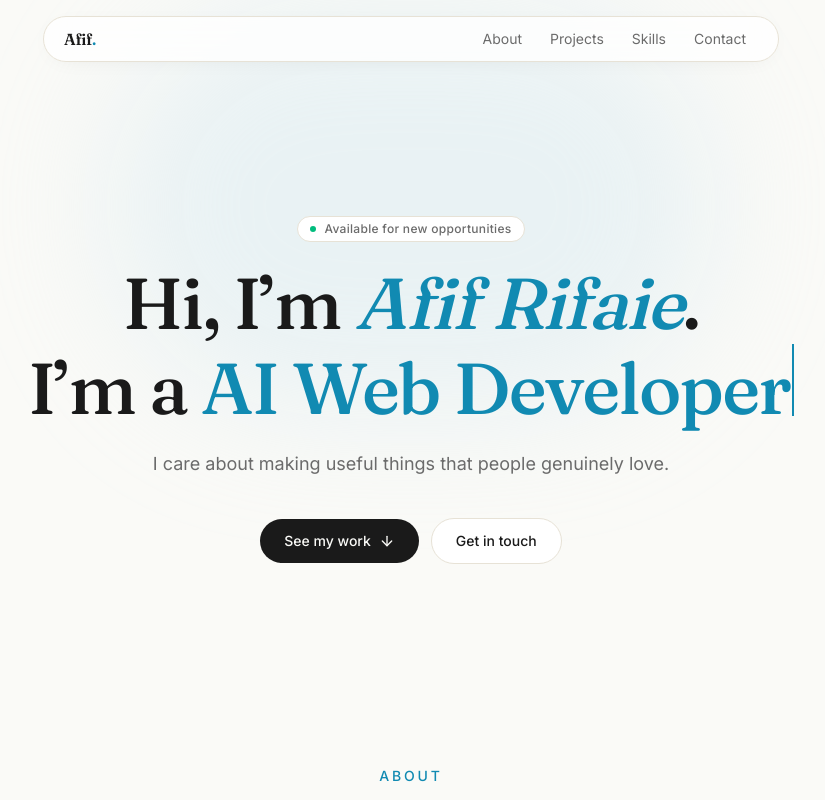
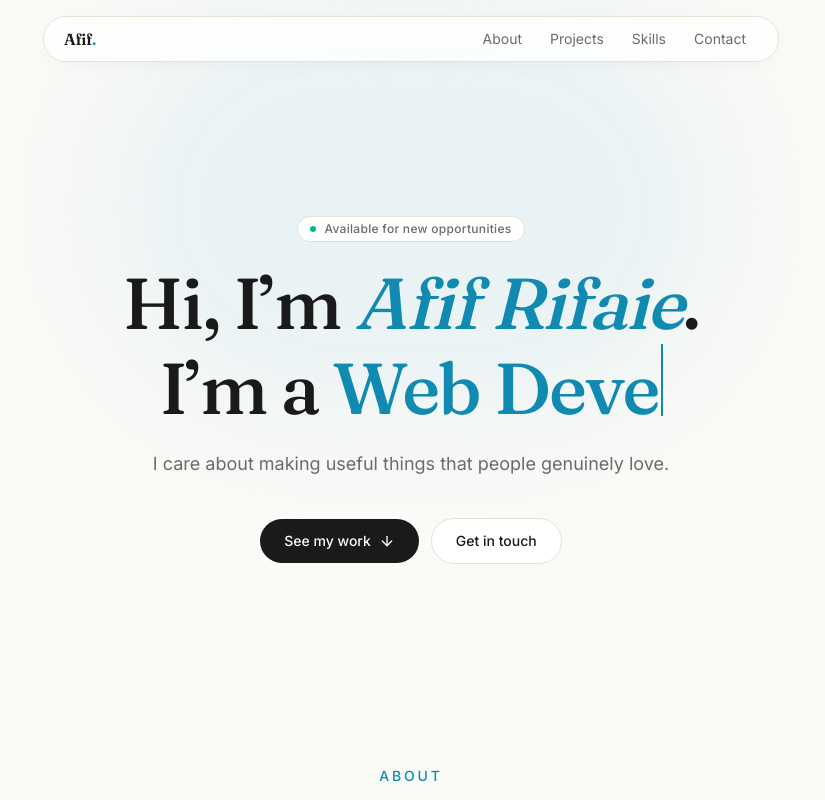
Before and after one commit to Afifrifaie/mywebsite, a Next.js app: page / in a window 1280 px wide. Shown: the top 800 px of the page, without its empty margins (229-1054 px from the left). Built offline with nearby package versions, Linux system fonts and the light colour scheme.

Commit message:
Update TypingRoles.tsx

```diff
--- a/src/components/TypingRoles.tsx
+++ b/src/components/TypingRoles.tsx
@@ -2,7 +2,7 @@
 
 import { useEffect, useState } from "react";
 
-const ROLES = ["Front End Developer", "AI Web Developer"];
+const ROLES = ["Front End Developer", "Web Developer"];
 
 const TYPE_SPEED = 75;
 const DELETE_SPEED = 40;
```
